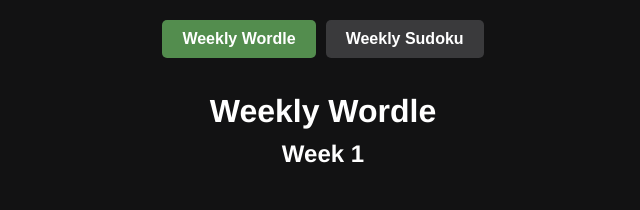
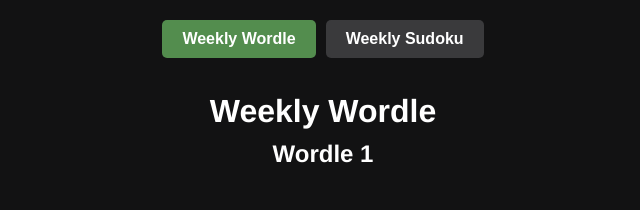
Before and after one commit to JTing530/JTing530.github.io, a plain HTML site: page index.html in a window 1280 px wide. Shown: the top 210 px of the page, 317-957 px from the left. Drawn offline with Linux system fonts and the light colour scheme; no server answers.

Commit message:
Change headings from 'Week' to 'Wordle' and 'Sudoku'

```diff
--- a/index.html
+++ b/index.html
@@ -15,7 +15,8 @@
     <div id="wordle" class="tab-content active">
         <div class="container">
             <h1>Weekly Wordle</h1>
-            <h2>Week <span id="week-display">...</span></h2>
+            <!-- Changed "Week" to "Wordle" -->
+            <h2>Wordle <span id="week-display">...</span></h2>
             <div id="message"></div>
             <div id="board"></div>
             <p class="instructions">Type using your physical keyboard. Press Enter to submit.</p>
@@ -25,7 +26,8 @@
     <div id="sudoku" class="tab-content">
         <div class="container">
             <h1>Weekly Sudoku</h1>
-            <h2>Week <span id="sudoku-week-display">...</span></h2>
+            <!-- Changed "Week" to "Sudoku" -->
+            <h2>Sudoku <span id="sudoku-week-display">...</span></h2>
             <div id="sudoku-message"></div>
             <div id="sudoku-board"></div>
             <p class="instructions">Click a cell and type 1-9 to fill. Use Backspace to clear.</p>
```
